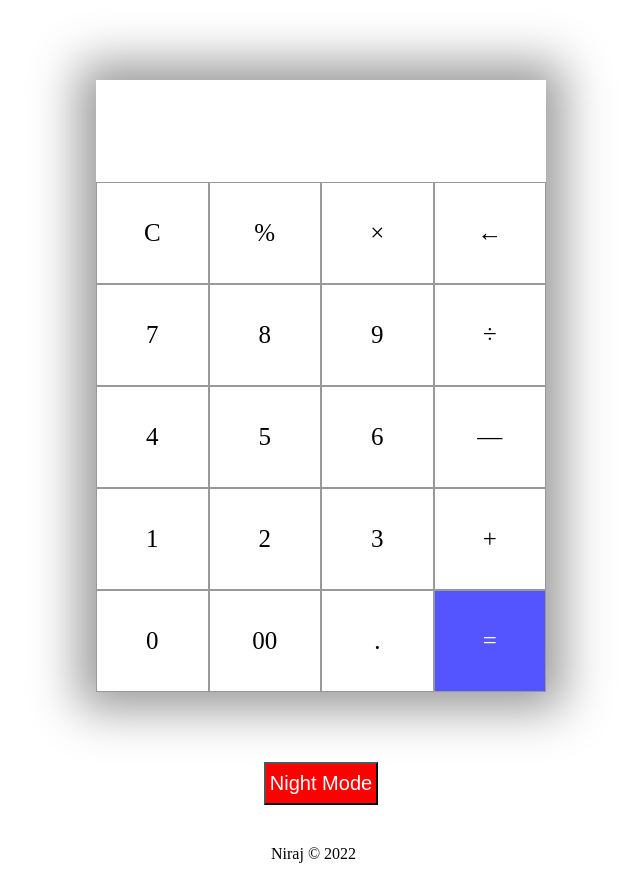
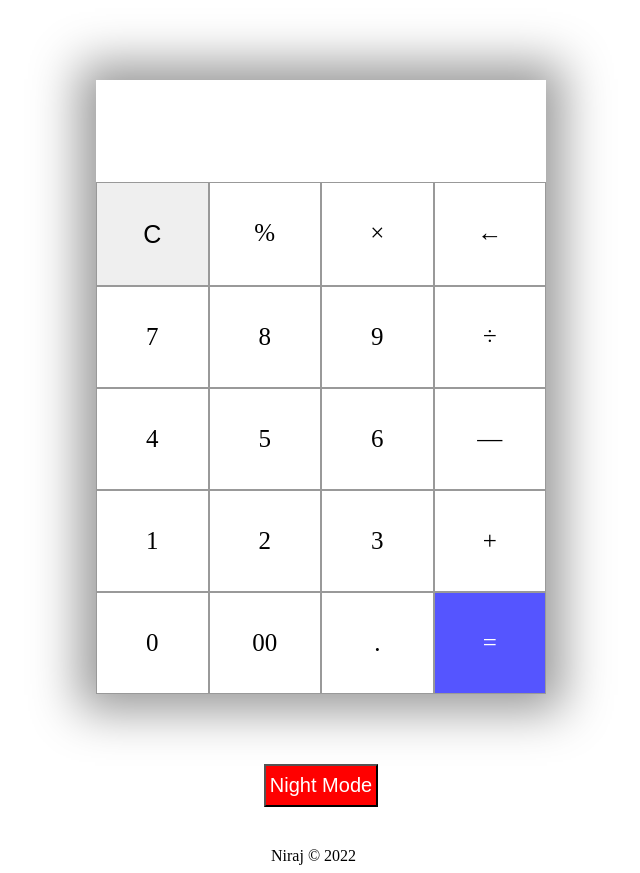
Before and after one commit to AshwiniKantJha/Calculator, a plain HTML site: page index.html in a window 1280 px wide. Shown: the whole page, without its empty margins (319-959 px from the left). Drawn offline with Linux system fonts and the light colour scheme.

Commit message:
Update index.html

```diff
--- a/index.html
+++ b/index.html
@@ -11,7 +11,7 @@
                <div id="screen"> </div>
          <div class="buttons">
 
-          <div class="btn"> C </div>
+          <button class="btn"> C </button>
             <div class="btn"> % </div>
              <div class="btn"> × </div>
             <div class="btn"> &larr; </div>
```
